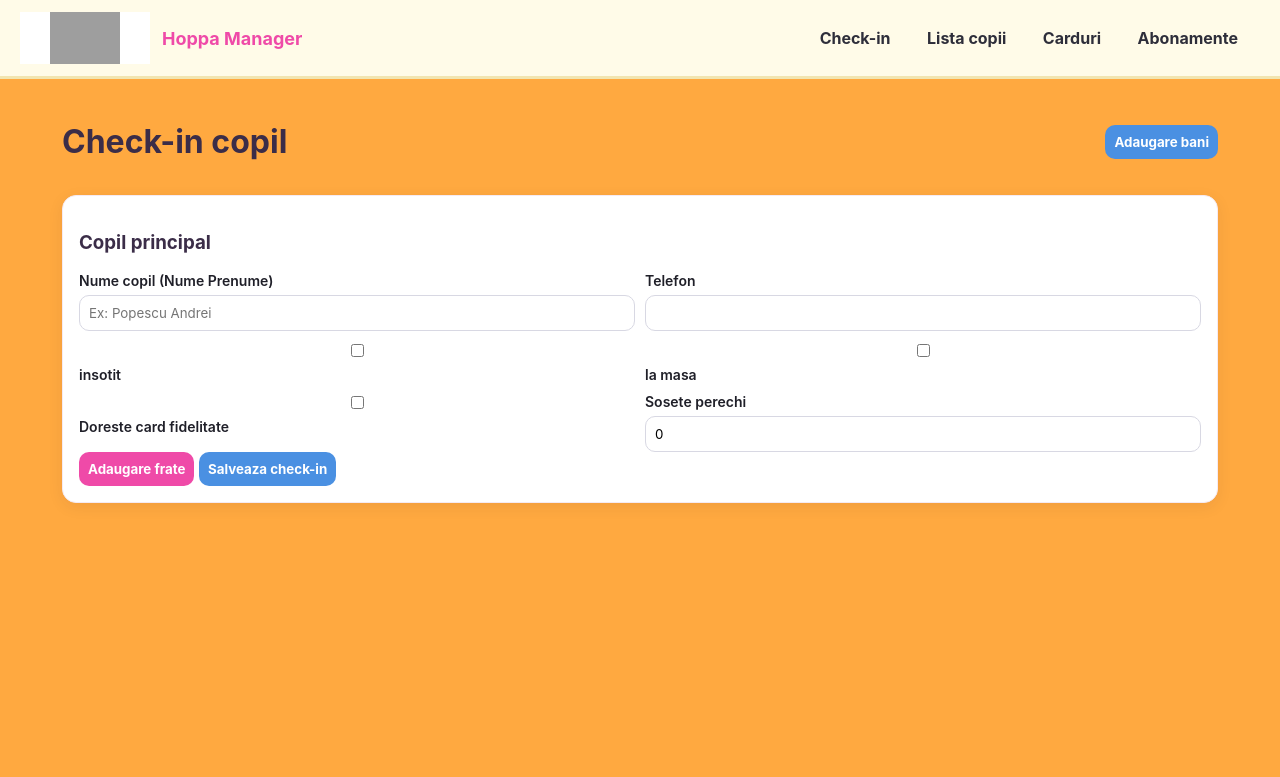
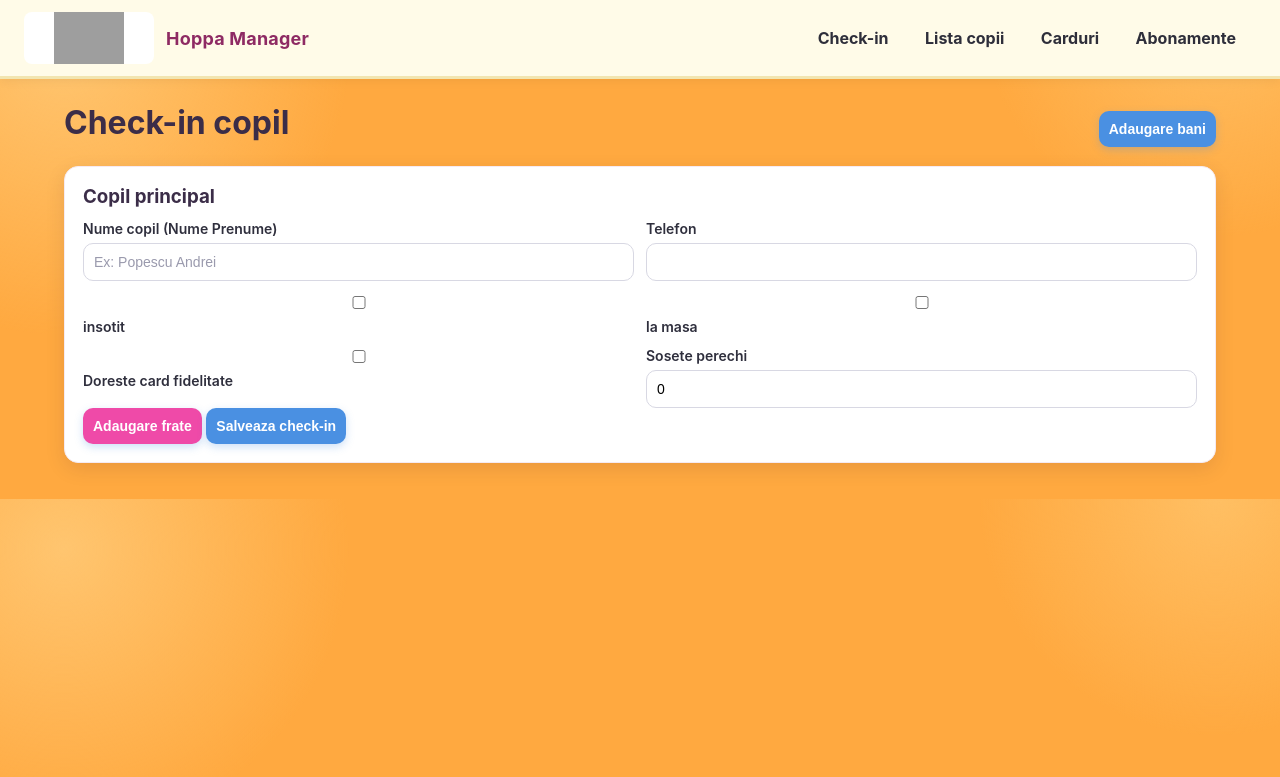
Before and after one commit to BogdanNails/hoppa, a Flask app: page / in a window 1280 px wide. Shown: the top 777 px of the page. Run offline with Flask 3, Linux system fonts and the light colour scheme; data that the repository does not hold is empty; grey boxes are pictures that could not be loaded.

Commit message:
Polish UI styling and simplify full-name validation message

```diff
--- a/app.py
+++ b/app.py
@@ -208,7 +208,7 @@ def checkin():
         if not name:
             return None
         if not validate_full_name(name):
-            flash(f"Numele pentru {prefix} trebuie sa fie in format 'Nume Prenume'.", "error")
+            flash("Trebuie sa completezi nume si prenume, nu doar un singur nume.", "error")
             return None
 
         phone = request.form.get(f"{prefix}_phone", "").strip() or (inherited_phone or "")
@@ -255,7 +255,7 @@ def checkin():
 
     parent = create_visit("main")
     if not parent:
-        flash("Numele copilului principal este obligatoriu si trebuie sa fie 'Nume Prenume'.", "error")
+        flash("Trebuie sa completezi nume si prenume, nu doar un singur nume.", "error")
         return redirect(url_for("index"))
     db.session.flush()
 
--- a/static/styles.css
+++ b/static/styles.css
@@ -1,4 +1,3 @@
-
 :root{
   --bg:#ffa940;
   --surface:#ffffff;
@@ -10,38 +9,78 @@
   --orange:#ff9f43;
   --danger:#d62839;
   --muted:#6d6d7a;
+  --header:#fffbe8;
+  --header-border:#f2e5b0;
 }
-*{box-sizing:border-box;font-family:Inter,Arial,sans-serif}
-body{margin:0;background:var(--bg);color:var(--ink)}
-.topbar{display:flex;justify-content:space-between;align-items:center;padding:12px 20px;background:#fffbe8;border-bottom:3px solid #f2e5b0;position:sticky;top:0;z-index:20}
+*{box-sizing:border-box}
+body{
+  margin:0;
+  color:var(--ink);
+  font-family:Inter,"Segoe UI",Arial,sans-serif;
+  background:
+    radial-gradient(circle at 5% 10%, #ffc56f 0%, transparent 22%),
+    radial-gradient(circle at 95% 0%, #ffbf63 0%, transparent 18%),
+    var(--bg);
+}
+.topbar{
+  display:flex;
+  justify-content:space-between;
+  align-items:center;
+  padding:12px 24px;
+  background:var(--header);
+  border-bottom:3px solid var(--header-border);
+  position:sticky;
+  top:0;
+  z-index:20;
+  box-shadow:0 2px 10px #0000000f;
+}
 .brand{display:flex;align-items:center;gap:12px}
-.brand img{width:130px;height:52px;object-fit:contain;background:#fff}
-.brand strong{font-size:18px;color:var(--pink)}
-nav a{margin-right:12px;color:#2e2e3a;text-decoration:none;font-weight:700;padding:8px 10px;border-radius:10px}
-nav a:hover{background:#ffe9f7;color:var(--pink)}
-.container{padding:22px;max-width:1200px;margin:0 auto}
-.card{background:var(--surface);padding:16px;border-radius:14px;box-shadow:0 4px 16px #25002412;margin:12px 0;border:1px solid #f5eaf2}
-.grid{display:grid;grid-template-columns:repeat(auto-fit,minmax(220px,1fr));gap:10px}
+.brand img{width:130px;height:52px;object-fit:contain;background:#fff;border-radius:8px}
+.brand strong{font-size:18px;color:#8e2a63;letter-spacing:.2px}
+nav a{
+  margin-right:8px;
+  color:#2e2e3a;
+  text-decoration:none;
+  font-weight:700;
+  padding:9px 12px;
+  border-radius:10px;
+  transition:all .18s ease;
+}
+nav a:hover{background:#ffe9f7;color:#ac2d7d}
+.container{padding:24px;max-width:1200px;margin:0 auto}
+.card{
+  background:var(--surface);
+  padding:18px;
+  border-radius:14px;
+  box-shadow:0 6px 20px #2500241a;
+  margin:12px 0;
+  border:1px solid #f5eaf2;
+}
+.grid{display:grid;grid-template-columns:repeat(auto-fit,minmax(220px,1fr));gap:12px}
+.two-col{grid-template-columns:1fr 1fr}
 .subgrid{grid-column:1/-1;display:grid;grid-template-columns:1fr 1fr;gap:10px}
-label{display:flex;flex-direction:column;gap:6px;font-size:14px;font-weight:600}
-input,select,button{padding:9px;border:1px solid #d8d8e3;border-radius:10px}
+label{display:flex;flex-direction:column;gap:6px;font-size:14px;font-weight:600;color:#2f2f3d}
+input,select,button{padding:10px;border:1px solid #d8d8e3;border-radius:10px;font-size:14px}
+input::placeholder{color:#9a9aad}
 input:focus,select:focus{outline:2px solid #ffd8ef;border-color:#ef4aa8}
-.btn{background:var(--blue);color:#fff;border:none;cursor:pointer;font-weight:700}
+.btn{background:var(--blue);color:#fff;border:none;cursor:pointer;font-weight:700;box-shadow:0 3px 8px #4a90e247}
 .btn.secondary{background:var(--pink)}
 .btn.danger{background:var(--danger)}
-.btn.tiny{padding:6px 8px;font-size:12px}
-.btn:hover{filter:brightness(0.97)}
-.flash{padding:10px;border-radius:10px;margin-bottom:8px;font-weight:600}
-.flash.success{background:#dcf8e0;color:#14522a}
-.flash.error{background:#ffdede;color:#7c1a1a}
-.flash.warning{background:#fff5d1;color:#634b00}
+.btn.tiny{padding:6px 8px;font-size:12px;box-shadow:none}
+.btn:hover{filter:brightness(0.98);transform:translateY(-1px)}
+.flash{padding:10px 12px;border-radius:10px;margin-bottom:10px;font-weight:600;border:1px solid transparent}
+.flash.success{background:#dcf8e0;color:#14522a;border-color:#afe2bb}
+.flash.error{background:#ffdede;color:#7c1a1a;border-color:#f1b4b4}
+.flash.warning{background:#fff5d1;color:#634b00;border-color:#ecd58a}
 table{width:100%;border-collapse:collapse;background:#fff;border-radius:12px;overflow:hidden}
-td,th{border:1px solid #f1e8ef;padding:8px;vertical-align:top}
-th{background:#fff2fa;color:#5f2c4e}
+td,th{border:1px solid #f1e8ef;padding:9px;vertical-align:top}
+th{background:#fff2fa;color:#5f2c4e;text-align:left}
 .actions form{display:inline-block}
-.row{display:flex;gap:8px}
+.row{display:flex;gap:8px;flex-wrap:wrap}
 .hidden{display:none}
-.split-head{display:flex;justify-content:space-between;align-items:center}
-h1,h2,h3{color:#3b2d48}
-
-.two-col{grid-template-columns:1fr 1fr}
+.split-head{display:flex;justify-content:space-between;align-items:center;gap:10px}
+h1,h2,h3{color:#3b2d48;margin:0 0 12px}
+@media (max-width: 760px){
+  .two-col,.subgrid{grid-template-columns:1fr}
+  .topbar{padding:10px 12px;flex-direction:column;gap:8px;align-items:flex-start}
+}
```
